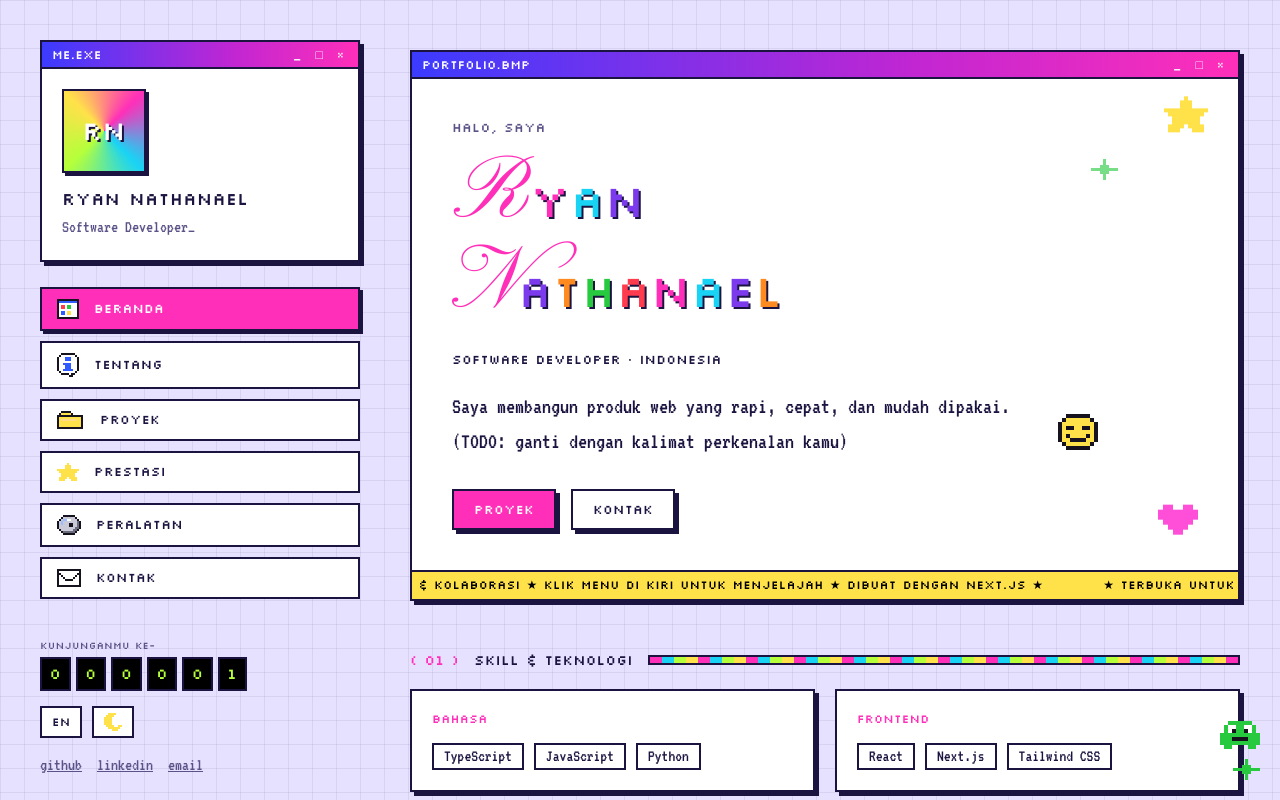
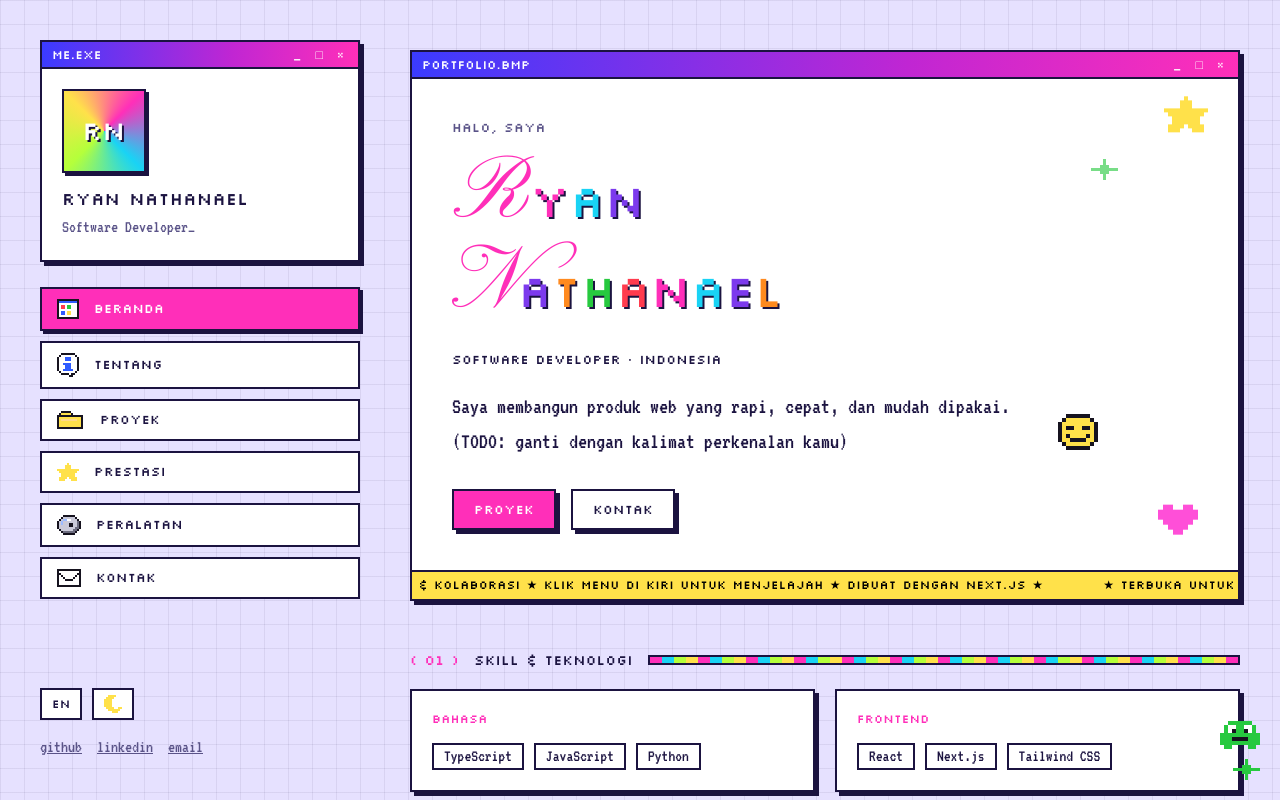
Before and after one commit to GawainXOXO/Portfolio, a Next.js app: page / in a window 1280 px wide. Shown: the top 800 px of the page. Built offline with nearby package versions, Linux system fonts and the light colour scheme.

Commit message:
Remove visit counter from sidebar

```diff
--- a/components/Extras.tsx
+++ b/components/Extras.tsx
@@ -37,31 +37,3 @@ export function Stickers() {
     </div>
   );
 }
-
-/** Counter kunjungan retro: menghitung kunjunganmu sendiri di browser ini (bukan total pengunjung). */
-export function VisitCounter() {
-  const { lang } = useLang();
-  const [n, setN] = useState<number | null>(null);
-  useEffect(() => {
-    let v = 1;
-    try {
-      v = (parseInt(localStorage.getItem("visits") || "0", 10) || 0) + 1;
-      if (!sessionStorage.getItem("counted")) {
-        localStorage.setItem("visits", String(v));
-        sessionStorage.setItem("counted", "1");
-      } else v -= 1;
-    } catch {}
-    setN(Math.max(v, 1));
-  }, []);
-  const digits = String(n ?? 0).padStart(6, "0");
-  return (
-    <div className="mt-3">
-      <p className="px mb-1 text-[0.5rem] uppercase text-muted">{lang === "id" ? "kunjunganmu ke-" : "your visit no."}</p>
-      <div className="flex gap-1">
-        {[...digits].map((d, i) => (
-          <span key={i} className="px border-2 border-line bg-black px-1.5 py-1 text-xs text-lime">{d}</span>
-        ))}
-      </div>
-    </div>
-  );
-}
--- a/components/Sidebar.tsx
+++ b/components/Sidebar.tsx
@@ -5,7 +5,6 @@ import { useEffect, useState } from "react";
 import { SITE, ROLE } from "@/lib/data";
 import { UI, useLang } from "@/lib/i18n";
 import { Pixel } from "./Pixel";
-import { VisitCounter } from "./Extras";
 
 const items = [
   ["home", "/", "win"],
@@ -95,7 +94,6 @@ export function Sidebar() {
         </div>
         <Menu />
         <div className="mt-auto flex flex-col gap-3">
-          <VisitCounter />
           <Controls />
           <p className="flex gap-3 text-sm text-muted">
             <a href={SITE.github} className="underline hover:text-accent">github</a>
```
